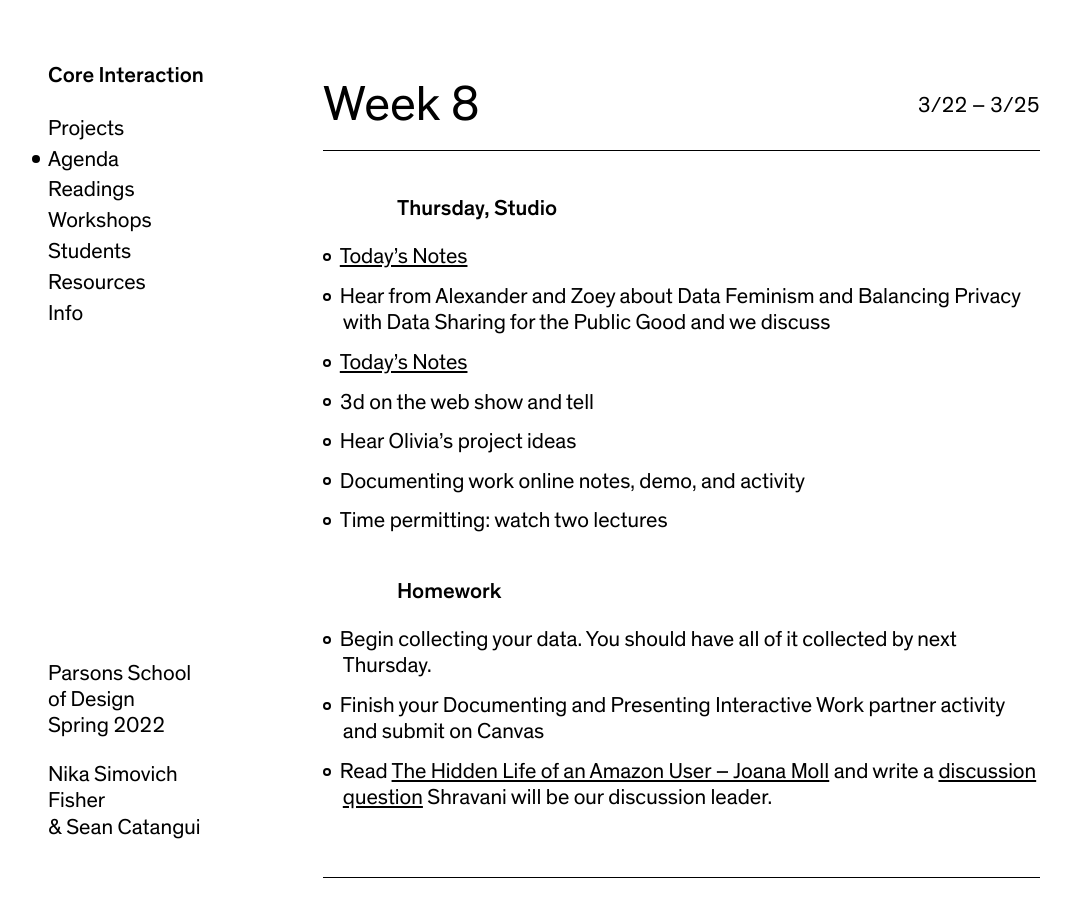
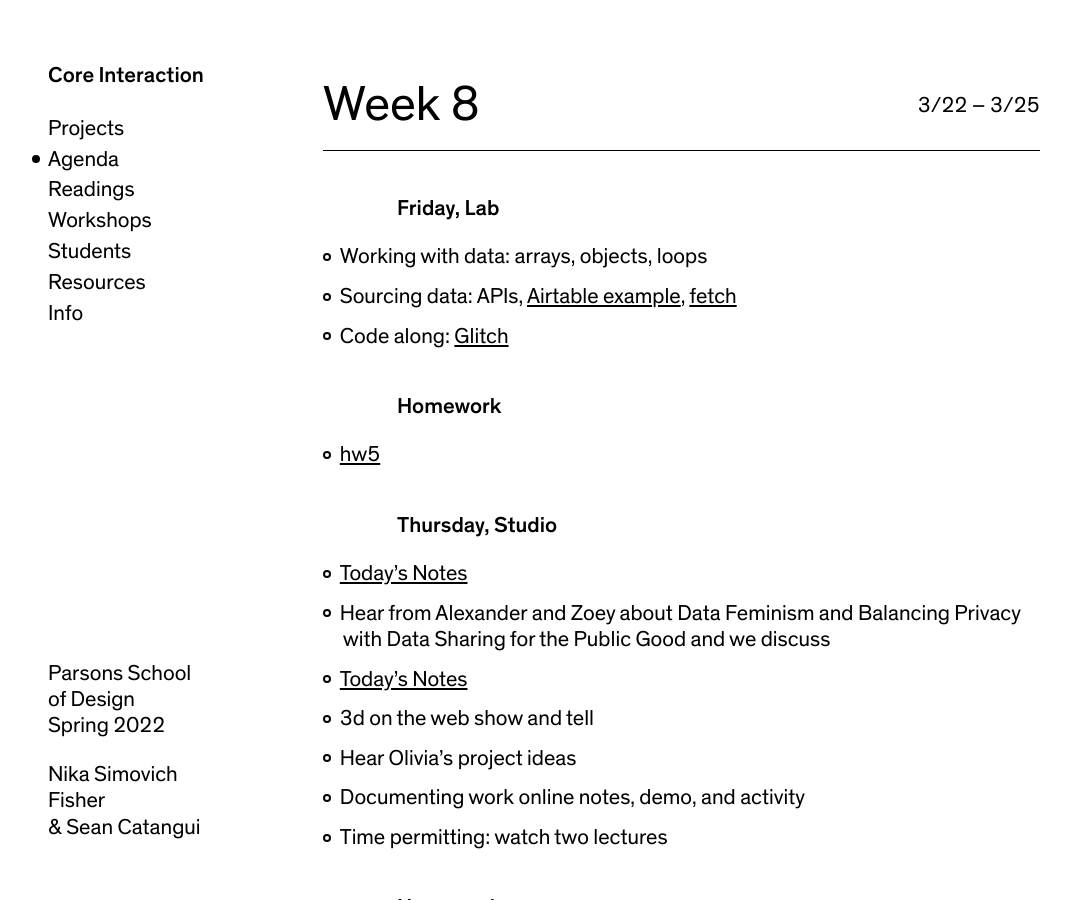
Before and after one commit to nikasimovich/cis22, a Jekyll site: the page built from _agendas/week-8.md, in a window 1280 px wide and 900 px high. Shown: the whole window, without its empty margins (12-1083 px from the left). Built offline with Jekyll 4.4.1, drawn with Linux system fonts in a browser that asks for light colours.

Commit message:
Update week-8.md

```diff
--- a/_agendas/week-8.md
+++ b/_agendas/week-8.md
@@ -5,6 +5,15 @@ date_range:       3/22 – 3/25
 summary:          Elastic Collections development, Documenting Interactive Work, Midterm Evaluations
 
 ---
+
+### Friday, Lab
+- Working with data: arrays, objects, loops
+- Sourcing data: APIs, [Airtable example](https://airtable.com/invite/l?inviteId=inv7MgFYyte4unjzP&inviteToken=dddbb84f8a33361574d3adc05799770906e27445147cf1fad271b12b0726cc2c&utm_source=email), [fetch](https://levelup.gitconnected.com/all-possible-ways-of-making-an-api-call-in-plain-javascript-c0dee3c11b8b)
+- Code along: [Glitch](https://glitch.com/edit/#!/ci-api-intro)
+
+### Homework
+- [hw5](https://www.dropbox.com/scl/fi/nkqd6c2q4mkb6q9slj35u/hw5-fake-data.paper?dl=0&rlkey=swxvsj0t3awe8briydfzxj9hh)
+
 
 ### Thursday, Studio
 
```
